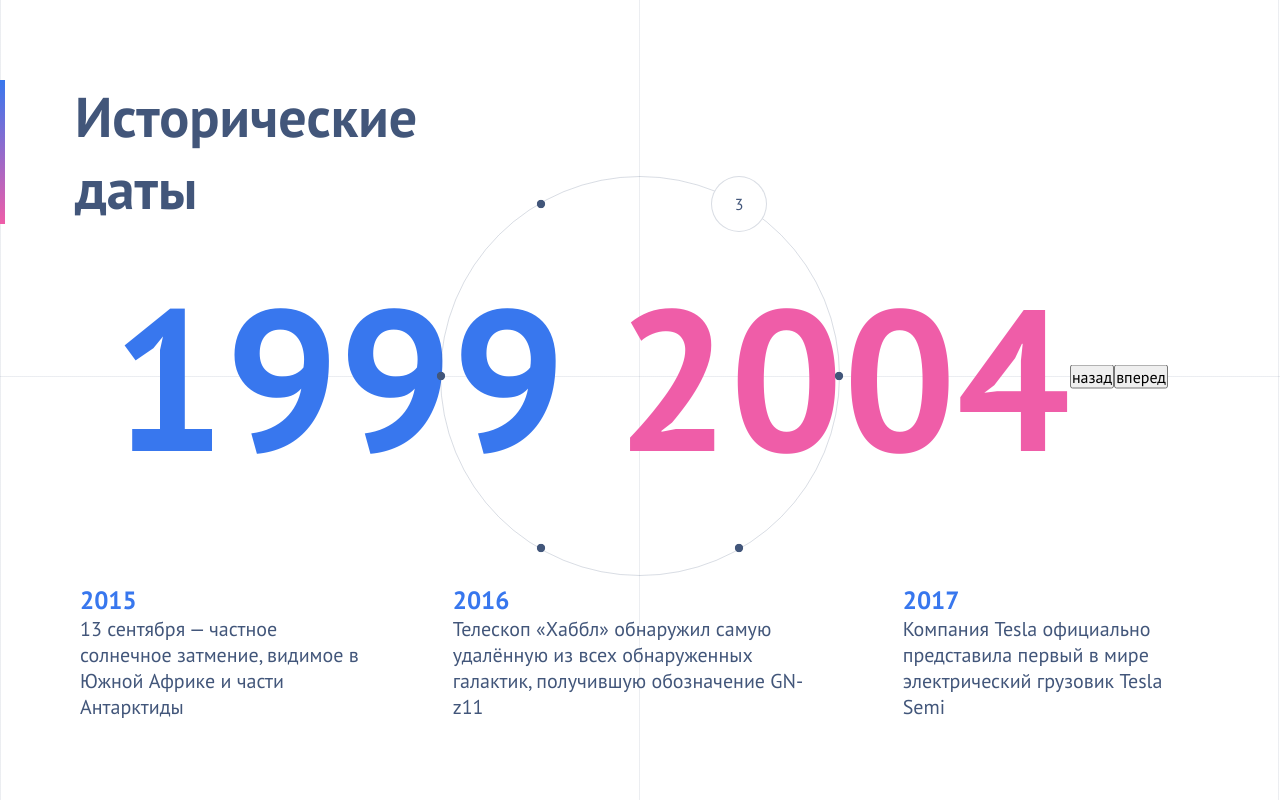
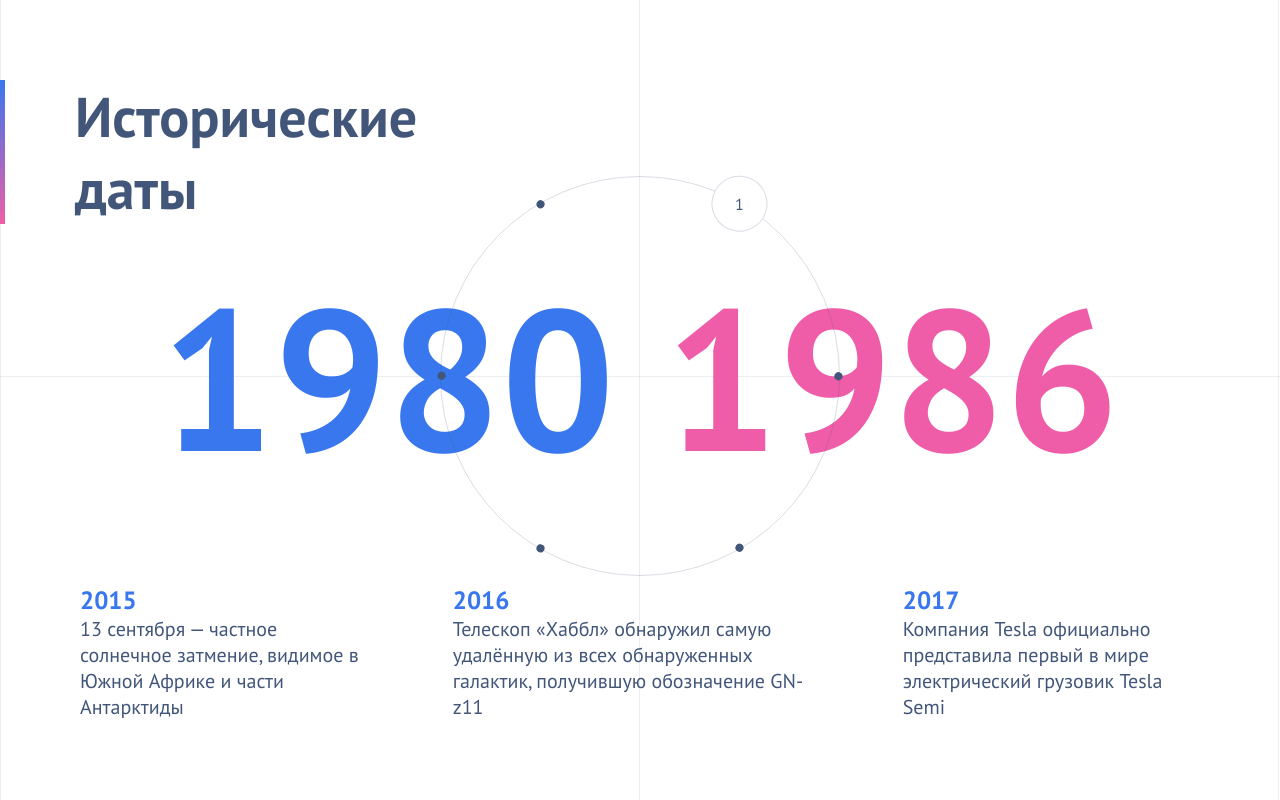
Before and after one commit to lizakobzeva/WheelOfTime, a React app: page / in a window 1280 px wide. Built offline with nearby package versions, Linux system fonts and the light colour scheme.

Commit message:
tied the wheel and years, add zustand

```diff
--- /dev/null
+++ b/src/entities/model/DateSlice.ts
@@ -0,0 +1,17 @@
+import { create } from "zustand";
+
+type State = {
+  currentDateId: number;
+};
+
+type Action = {
+  updateCurrentDateId: (currentDateId: number) => void;
+};
+
+const useDateStore = create<State & Action>((set) => ({
+  currentDateId: 0,
+  updateCurrentDateId: (currentDateId: number) =>
+    set(() => ({ currentDateId: currentDateId })),
+}));
+
+export default useDateStore;
--- a/src/pages/MainPage/ui/MainPage.tsx
+++ b/src/pages/MainPage/ui/MainPage.tsx
@@ -14,8 +14,8 @@ const MainPage = () => {
           <br /> даты
         </h2>
       </div>
-      <Years currentValue={3} />
-      <Wheel initialValue={3} />
+      <Years />
+      <Wheel />
       <DateSlider list={FIRST_TEXT_FOR_DATE_SLIDES} />
     </div>
   );
--- a/src/widgets/DatesSlider/ui/DateSlider.tsx
+++ b/src/widgets/DatesSlider/ui/DateSlider.tsx
@@ -8,8 +8,8 @@ interface DateSliderProps {
 const DateSlider = ({ list }: DateSliderProps) => {
   return (
     <div className={style.dates}>
-      {list.map((dateItem) => (
-        <DateSliderBlock {...dateItem} />
+      {list.map((dateItem, id) => (
+        <DateSliderBlock key={id} {...dateItem} />
       ))}
     </div>
   );
--- a/src/widgets/Wheel/ui/Wheel.tsx
+++ b/src/widgets/Wheel/ui/Wheel.tsx
@@ -1,13 +1,14 @@
 import classNames from "classnames";
 import style from "./Wheel.module.scss";
 import { useState } from "react";
+import useDateStore from "entities/model/DateSlice";
 
-interface WheelProps {
-  initialValue: number;
-}
+const Wheel = () => {
+  const currentValue = useDateStore((state) => state.currentDateId) + 1;
+  const updateCurrentDateId = useDateStore(
+    (state) => state.updateCurrentDateId
+  );
 
-const Wheel = ({ initialValue }: WheelProps) => {
-  const [currentValue, setCurrentValue] = useState(initialValue);
   const wheelValuesArray = [1, 2, 3, 4, 5, 6];
 
   return (
@@ -19,7 +20,7 @@ const Wheel = ({ initialValue }: WheelProps) => {
         {wheelValuesArray.map((item, id) => (
           <div
             key={id}
-            onClick={() => setCurrentValue(item)}
+            onClick={() => updateCurrentDateId(id)}
             className={classNames(style.wheelPoint, {
               [style.miniPoint]: item !== currentValue,
             })}
--- a/src/widgets/Years/ui/Years.tsx
+++ b/src/widgets/Years/ui/Years.tsx
@@ -2,18 +2,21 @@ import { useEffect, useRef, useState } from "react";
 import style from "./Years.module.scss";
 import { gsap } from "gsap";
 import { YEARS_LIST } from "shared/const/YearsList";
+import useDateStore from "entities/model/DateSlice";
 
-interface YearsProps {
-  currentValue: number;
-}
+const Years = () => {
+  const current = useDateStore((state) => state.currentDateId);
 
-const Years = ({ currentValue }: YearsProps) => {
+  const updateCurrentDateId = useDateStore(
+    (state) => state.updateCurrentDateId
+  );
   const startEl = useRef();
   const endEl = useRef();
-  const [current, setCurrent] = useState(currentValue);
   const [start, setStart] = useState(YEARS_LIST[current]?.dateStart || 0);
   const [end, setEnd] = useState(YEARS_LIST[current]?.dateEnd || 0);
   useEffect(() => {
+    setStart(YEARS_LIST[current]?.dateStart || 0);
+    setEnd(YEARS_LIST[current]?.dateEnd || 0);
     gsap.to(startEl.current, {
       innerText: start,
       duration: 1,
@@ -30,13 +33,6 @@ const Years = ({ currentValue }: YearsProps) => {
     });
   }, [current, start, end]);
 
-  const handleClick = (idx: number) => {
-    if (idx < 0) return;
-    if (idx >= YEARS_LIST.length) return;
-    setCurrent(idx);
-    setStart(YEARS_LIST[idx].dateStart);
-    setEnd(YEARS_LIST[idx].dateEnd);
-  };
   return (
     <div className={style.years}>
       <h1>
@@ -45,11 +41,6 @@ const Years = ({ currentValue }: YearsProps) => {
           {YEARS_LIST[0].dateEnd}
         </span>
       </h1>
-
-      <div>
-        <button onClick={() => handleClick(current - 1)}>назад</button>
-        <button onClick={() => handleClick(current + 1)}>вперед</button>
-      </div>
     </div>
   );
 };
```
Also changed, not shown: package.json (+4 -3 lines), 1 other file (tests, documents, lock files or other folders).
